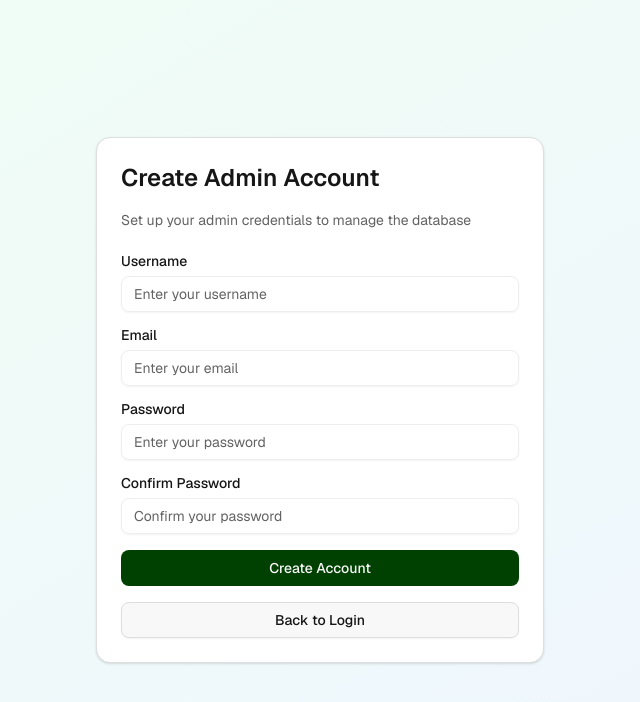
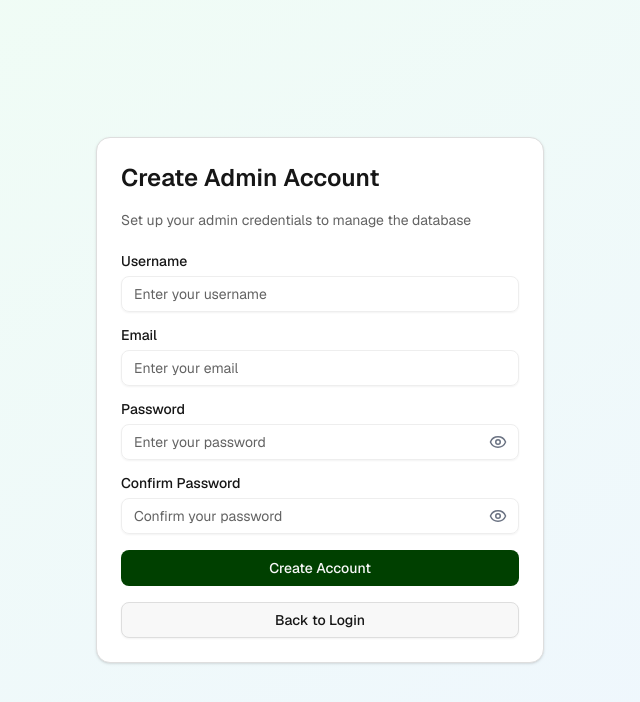
Before and after one commit to Tatakai7/Philippines_Medicinal_Plants_Database, a Next.js app: page /admin/login in a window 1280 px wide. Both pictures are taken after typing "Sample", "Sample123" into the empty fields and a click on the button "Create New Admin Account". Shown: the top 702 px of the page, without its empty margins (320-960 px from the left). Built offline with nearby package versions, Linux system fonts and the light colour scheme.

Commit message:
Push a file

```diff
--- a/components/admin-login.tsx
+++ b/components/admin-login.tsx
@@ -7,7 +7,7 @@
 import { Label } from "@/components/ui/label"
 import { Card, CardContent, CardDescription, CardHeader, CardTitle } from "@/components/ui/card"
 import { Alert, AlertDescription } from "@/components/ui/alert"
-import { Loader2, AlertCircle } from "lucide-react"
+import { Loader2, AlertCircle, Eye, EyeOff } from "lucide-react"
 
 interface LoginProps {
   onLoginSuccess?: () => void
@@ -28,6 +28,9 @@
   })
   const [registerError, setRegisterError] = useState("")
   const [registerLoading, setRegisterLoading] = useState(false)
+  const [showPassword, setShowPassword] = useState(false)
+  const [showRegisterPassword, setShowRegisterPassword] = useState(false)
+  const [showConfirmPassword, setShowConfirmPassword] = useState(false)
 
   const handleLogin = async (e: React.FormEvent) => {
     e.preventDefault()
@@ -155,9 +158,10 @@
 
               <div className="space-y-2">
                 <Label htmlFor="register-password">Password</Label>
+                <div className="relative">
                   <Input
                     id="register-password"
-                  type="password"
+                    type={showRegisterPassword ? "text" : "password"}
                     placeholder="Enter your password"
                     value={registerData.password}
                     onChange={(e) =>
@@ -165,13 +169,22 @@
                     }
                     required
                   />
+                  <button
+                    type="button"
+                    onClick={() => setShowRegisterPassword(!showRegisterPassword)}
+                    className="absolute right-3 top-1/2 -translate-y-1/2 text-gray-500 hover:text-gray-700"
+                  >
+                    {showRegisterPassword ? <EyeOff size={18} /> : <Eye size={18} />}
+                  </button>
+                </div>
               </div>
 
               <div className="space-y-2">
                 <Label htmlFor="confirm-password">Confirm Password</Label>
+                <div className="relative">
                   <Input
                     id="confirm-password"
-                  type="password"
+                    type={showConfirmPassword ? "text" : "password"}
                     placeholder="Confirm your password"
                     value={registerData.confirmPassword}
                     onChange={(e) =>
@@ -179,6 +192,14 @@
                     }
                     required
                   />
+                  <button
+                    type="button"
+                    onClick={() => setShowConfirmPassword(!showConfirmPassword)}
+                    className="absolute right-3 top-1/2 -translate-y-1/2 text-gray-500 hover:text-gray-700"
+                  >
+                    {showConfirmPassword ? <EyeOff size={18} /> : <Eye size={18} />}
+                  </button>
+                </div>
               </div>
 
               <Button type="submit" className="w-full" disabled={registerLoading}>
@@ -239,14 +260,23 @@
 
             <div className="space-y-2">
               <Label htmlFor="password">Password</Label>
+              <div className="relative">
                 <Input
                   id="password"
-                type="password"
+                  type={showPassword ? "text" : "password"}
                   placeholder="Enter your password"
                   value={password}
                   onChange={(e) => setPassword(e.target.value)}
                   required
                 />
+                <button
+                  type="button"
+                  onClick={() => setShowPassword(!showPassword)}
+                  className="absolute right-3 top-1/2 -translate-y-1/2 text-gray-500 hover:text-gray-700"
+                >
+                  {showPassword ? <EyeOff size={18} /> : <Eye size={18} />}
+                </button>
+              </div>
             </div>
 
             <Button type="submit" className="w-full" disabled={loading}>
@@ -268,6 +298,15 @@
             >
               Create New Admin Account
             </Button>
+
+            <Button
+              type="button"
+              variant="ghost"
+              className="w-full"
+              onClick={() => router.push("/")}
+            >
+              Back to Homepage
+            </Button>
           </form>
         </CardContent>
       </Card>
```
Lines whose indentation alone changed are shown as unchanged.
